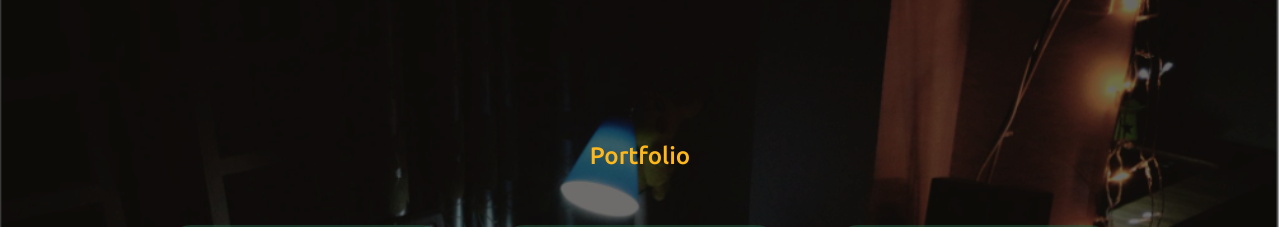
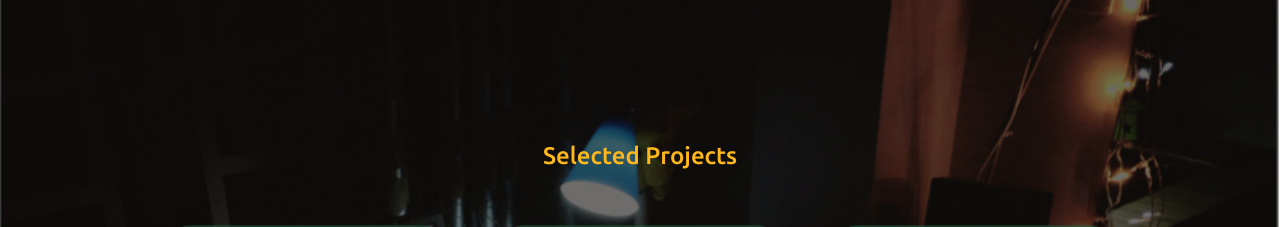
Before and after one commit to benntuecon/personal-portfolio, a React (Create React App) app in the folder react-portfolio/: page / in a window 1280 px wide. Shown: the part 1720-1947 px from the top of the page. Built offline with nearby package versions, Linux system fonts and the light colour scheme.

Commit message:
tpyo fix

```diff
--- a/react-portfolio/src/components/portfolio/portfolio.jsx
+++ b/react-portfolio/src/components/portfolio/portfolio.jsx
@@ -10,7 +10,7 @@ import santorini from '../../assets/santorini.jpeg'
 const Portfolio = () => {
     return (
         <section id='portfolio'>
-            <h2>Portfolio</h2>
+            <h2>Selected Projects</h2>
             <div className='container portfolio__container'>
                 <article className='portfolio__item'>
                     <div className='portfolio__item-image'>
```
